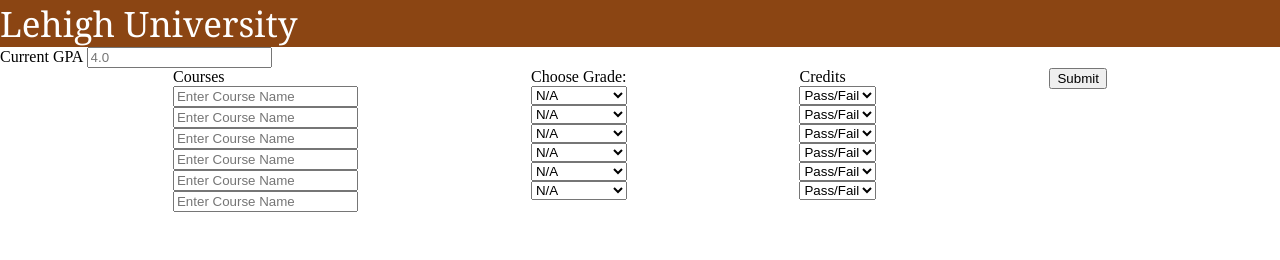
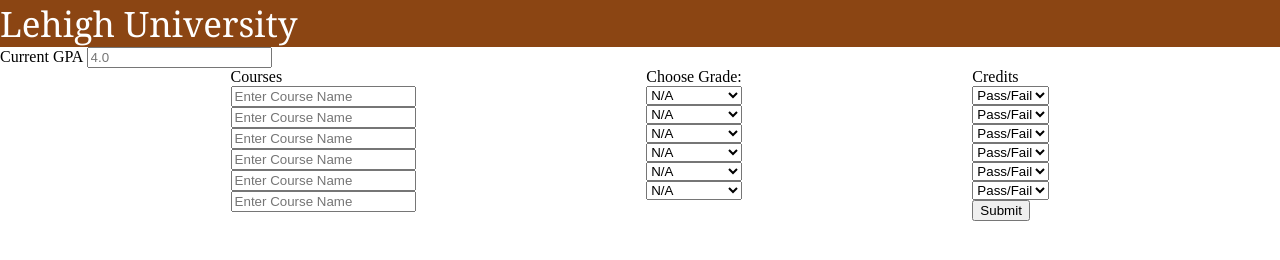
Before and after one commit to oliverwalsh7/gradecalculator, a plain HTML site: page html/index.html in a window 1280 px wide. Drawn offline with Linux system fonts and the light colour scheme.

Commit message:
button aligned

```diff
--- a/css/style.css
+++ b/css/style.css
@@ -24,3 +24,6 @@
     display: flex;
     flex-direction: column;
 }
+button{
+	align-self: flex-end;
+}
--- a/html/index.html
+++ b/html/index.html
@@ -160,9 +160,10 @@
                     <option value = "three">3</option>
                     <option value = "four">4</option>
                 </select>
-            </div>
+			</div>
+			<button type="submit" id="submit-btn">Submit</button>
 		</div>
-		<button type="submit" id="submit-btn">Submit</button>
+
     </div>
 </body>
 </html>
```
